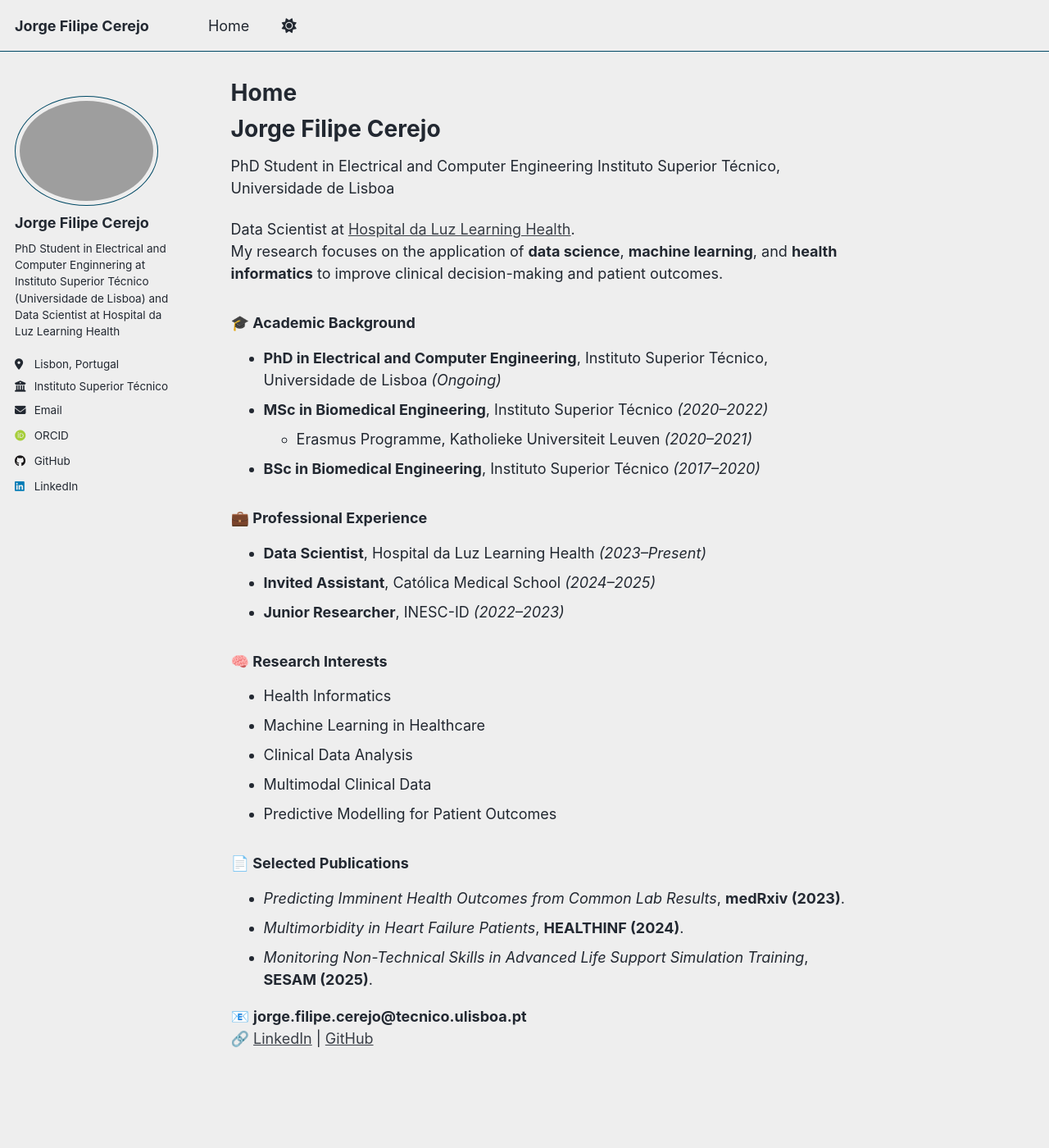
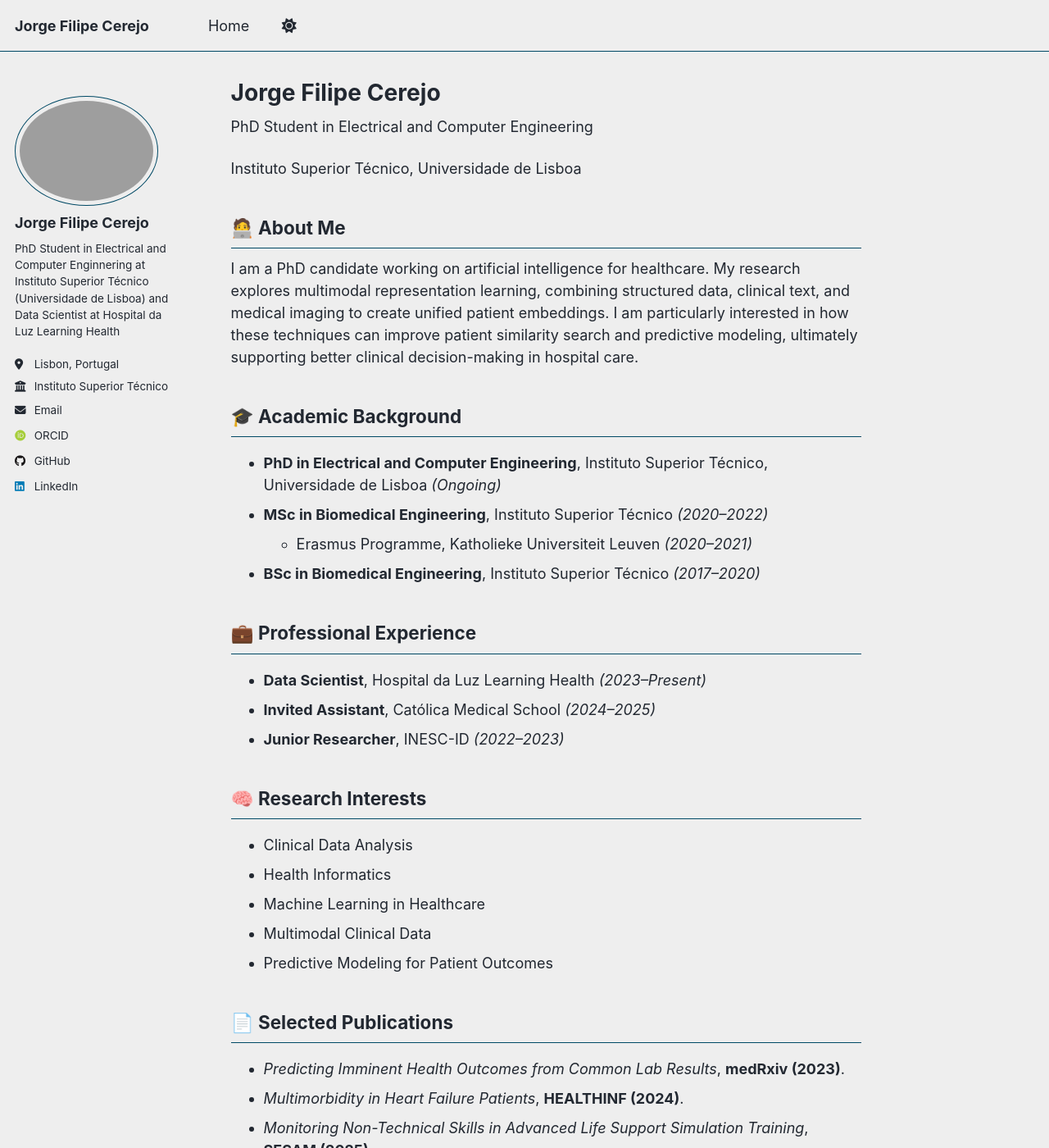
Before and after one commit to jfcerejo/jorge-cerejo.github.io, a Jekyll site: the page built from _pages/about.md, in a window 1280 px wide and 1400 px high. Shown: the whole window at 82% size. Built offline with Jekyll 4.4.1, drawn with Linux system fonts in a browser that asks for light colours; some web fonts are replaced; a script that is not in the unit is left out.

Commit message:
Revise about page with updated profile details
Updated personal information and research focus on AI in healthcare. Enhanced academic background, professional experience, and research interests sections.

```diff
--- a/_pages/about.md
+++ b/_pages/about.md
@@ -1,41 +1,42 @@
 ---
 permalink: /
-title: Home
+title: Jorge Filipe Cerejo
 author_profile: true
 redirect_from:
   - /about/
   - /about.html
 ---
 
-# Jorge Filipe Cerejo
 PhD Student in Electrical and Computer Engineering
+
 Instituto Superior Técnico, Universidade de Lisboa
 
-Data Scientist at [Hospital da Luz Learning Health](https://www.hospitaldaluz.pt/pt/para-profissionais/learning-health).
-My research focuses on the application of **data science**, **machine learning**, and **health informatics** to improve clinical decision-making and patient outcomes.
 
-### 🎓 Academic Background
+## 🧑‍💻 About Me
+I am a PhD candidate working on artificial intelligence for healthcare.
+My research explores multimodal representation learning, combining structured data, clinical text, and medical imaging to create unified patient embeddings.
+I am particularly interested in how these techniques can improve patient similarity search and predictive modeling, ultimately supporting better clinical decision-making in hospital care.
+
+
+## 🎓 Academic Background
 - **PhD in Electrical and Computer Engineering**, Instituto Superior Técnico, Universidade de Lisboa *(Ongoing)*
 - **MSc in Biomedical Engineering**, Instituto Superior Técnico *(2020–2022)*
     - Erasmus Programme, Katholieke Universiteit Leuven *(2020–2021)*
 - **BSc in Biomedical Engineering**, Instituto Superior Técnico *(2017–2020)*
 
-### 💼 Professional Experience
+## 💼 Professional Experience
 - **Data Scientist**, Hospital da Luz Learning Health *(2023–Present)*
 - **Invited Assistant**, Católica Medical School *(2024–2025)*
 - **Junior Researcher**, INESC-ID *(2022–2023)*
 
-### 🧠 Research Interests
+## 🧠 Research Interests
+- Clinical Data Analysis
 - Health Informatics
 - Machine Learning in Healthcare
-- Clinical Data Analysis
 - Multimodal Clinical Data
-- Predictive Modelling for Patient Outcomes
+- Predictive Modeling for Patient Outcomes
 
-### 📄 Selected Publications
+## 📄 Selected Publications
 - *Predicting Imminent Health Outcomes from Common Lab Results*, **medRxiv (2023)**.
 - *Multimorbidity in Heart Failure Patients*, **HEALTHINF (2024)**.
 - *Monitoring Non-Technical Skills in Advanced Life Support Simulation Training*, **SESAM (2025)**.
-
-📧 **jorge.filipe.cerejo@tecnico.ulisboa.pt**
-🔗 [LinkedIn](https://www.linkedin.com/in/jorge-cerejo) | [GitHub](https://github.com/<jfcerejo>)
```
